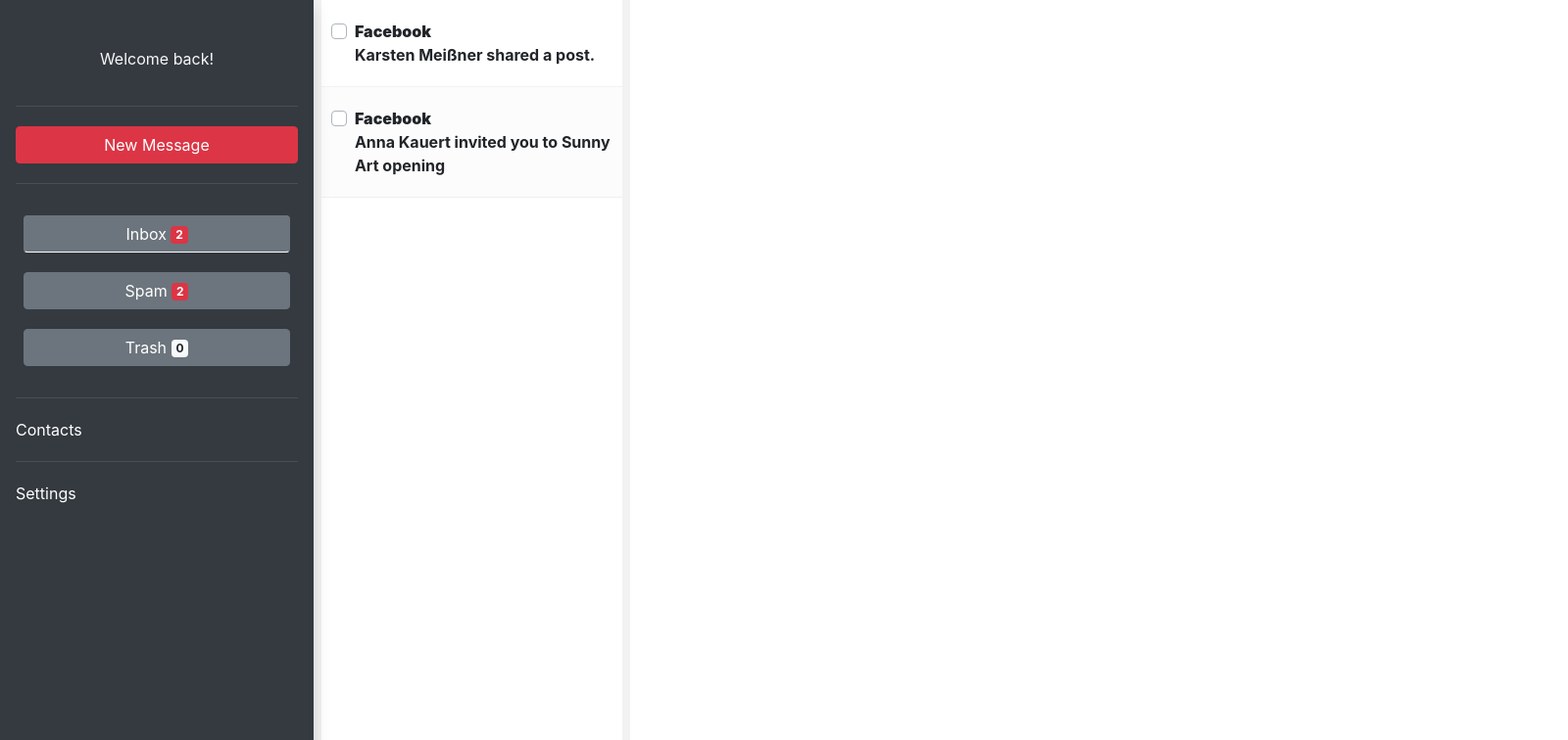
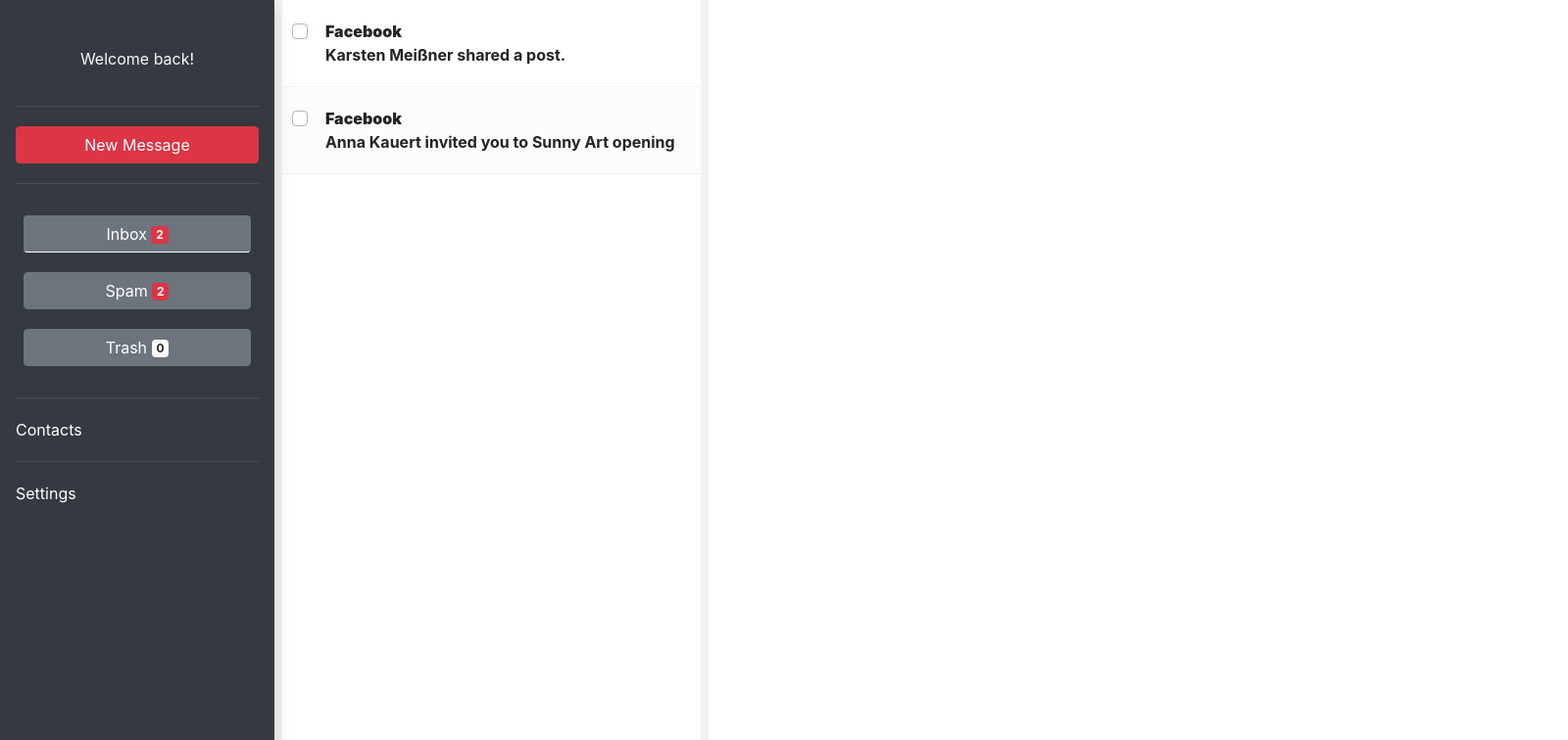
Before and after one commit to OpenTechSchool-Leipzig/rc3-game, a Vue app in the folder email/: page / in a window 1280 px wide. Shown: the top 756 px of the page at 98% size, 1600 px wide, since content can reach past the window. Built offline with nearby package versions, Linux system fonts and the light colour scheme.

Commit message:
Min width and nav updates

```diff
--- a/email/src/components/Nav.vue
+++ b/email/src/components/Nav.vue
@@ -7,6 +7,7 @@
     bg-variant="dark"
     text-variant="light"
     no-header
+    width="280px"
   >
     <div class="px-3 pt-5">
       <header>
@@ -62,12 +63,12 @@
       </section>
       <section>
         <p>
-          <b-link href="#contacts" class="text-white">Contacts</b-link>
+          <b-link to="about" class="text-white">Contacts</b-link>
         </p>
       </section>
       <section>
         <p>
-          <b-link href="#settings" class="text-white">Settings</b-link>
+          <b-link to="about" class="text-white">Settings</b-link>
         </p>
       </section>
     </div>
--- a/email/src/views/Home.vue
+++ b/email/src/views/Home.vue
@@ -1,7 +1,7 @@
 <template>
-  <b-container fluid class="bv-example-row">
+  <b-container fluid class="home">
     <Nav />
-    <b-row no-gutters style="margin-left: 305px;">
+    <b-row no-gutters style="margin-left: 265px;">
       <b-col cols="4" class="vertical-border">
         <EmailList />
       </b-col>
@@ -24,7 +24,10 @@
 </script>
 
 <style lang="scss" scoped>
-.vertical-border {
-  border-left: 8px solid rgba(0, 0, 0, 0.05);
+.home {
+  min-width: 1600px;
+  .vertical-border {
+    border-left: 8px solid rgba(0, 0, 0, 0.05);
+  }
 }
 </style>
```
Also changed, not shown: 1 other file (tests, documents, lock files or other folders).
